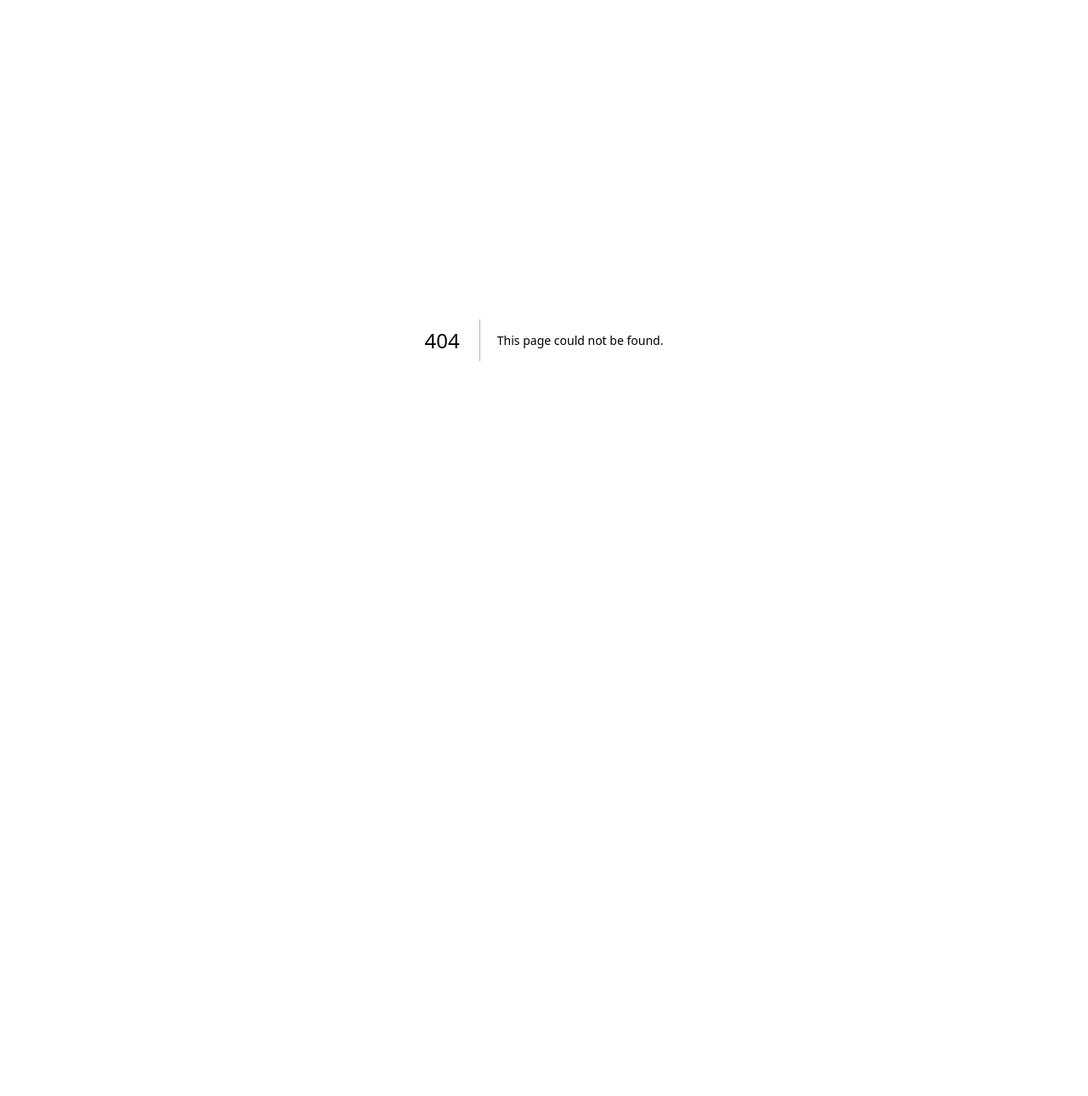
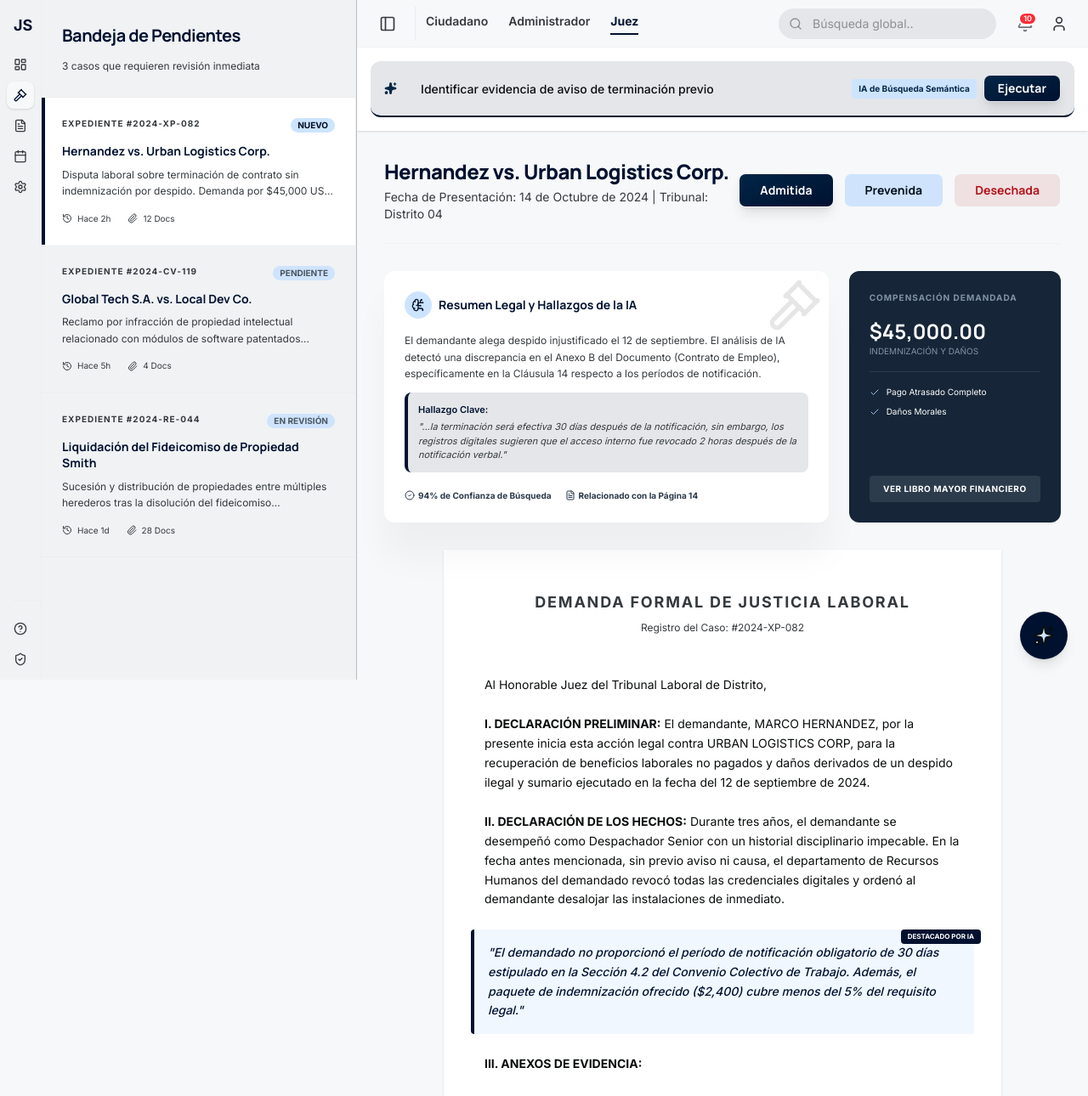
Before and after one commit to Edwin00821/juris-os, a Next.js app in the folder apps/web/: page /judge/cases/1 in a window 1280 px wide. Before the commit this address had no page. Shown: the top 1290 px of the page at 85% size. Before the commit the page ends 800 px from the top, so only its background shows below. Built offline with nearby package versions, Linux system fonts and the light colour scheme.

Commit message:
feat(judge): add detailed case review page with AI insights and document viewer

```diff
--- /dev/null
+++ b/apps/web/src/app/(app)/judge/cases/[id]/page.tsx
@@ -0,0 +1,13 @@
+import type { Metadata } from "next";
+import { JudgeCaseReviewPage } from "@/modules/judge/pages/judge-case-review-page";
+
+export const metadata: Metadata = {
+	title: "Revisión de Expediente | Justicia Soberana",
+	description: "Análisis detallado y revisión de documentos del caso legal.",
+};
+
+export default function CaseReview({ params }: { params: { id: string } }) {
+	const _id = params.id;
+
+	return <JudgeCaseReviewPage />;
+}
--- /dev/null
+++ b/apps/web/src/modules/judge/components/case-document-viewer.tsx
@@ -0,0 +1,83 @@
+export function CaseDocumentViewer() {
+	return (
+		<div className="mx-auto min-h-200 max-w-[65ch] bg-surface-container-lowest p-12 text-on-surface shadow-sm">
+			<div className="mb-12 text-center">
+				<h1 className="font-bold text-lg text-on-surface-variant uppercase tracking-widest">
+					Demanda Formal de Justicia Laboral
+				</h1>
+				<p className="mt-2 text-on-surface-variant text-xs">
+					Registro del Caso: #2024-XP-082
+				</p>
+			</div>
+
+			<div className="space-y-6 font-body text-on-surface text-sm leading-relaxed">
+				<p>Al Honorable Juez del Tribunal Laboral de Distrito,</p>
+
+				<p>
+					<strong className="font-bold">I. DECLARACIÓN PRELIMINAR:</strong> El
+					demandante, MARCO HERNANDEZ, por la presente inicia esta acción legal
+					contra URBAN LOGISTICS CORP, para la recuperación de beneficios
+					laborales no pagados y daños derivados de un despido ilegal y sumario
+					ejecutado en la fecha del 12 de septiembre de 2024.
+				</p>
+
+				<p>
+					<strong className="font-bold">II. DECLARACIÓN DE LOS HECHOS:</strong>{" "}
+					Durante tres años, el demandante se desempeñó como Despachador Senior
+					con un historial disciplinario impecable. En la fecha antes
+					mencionada, sin previo aviso ni causa, el departamento de Recursos
+					Humanos del demandado revocó todas las credenciales digitales y ordenó
+					al demandante desalojar las instalaciones de inmediato.
+				</p>
+
+				<div className="group relative -mx-4 rounded border-primary border-l-4 bg-primary-fixed/30 p-4">
+					<div className="absolute top-0 -right-2 rounded bg-primary px-2 py-0.5 font-bold text-[8px] text-white uppercase">
+						Destacado por IA
+					</div>
+					<p className="font-medium text-primary italic">
+						"El demandado no proporcionó el período de notificación obligatorio
+						de 30 días estipulado en la Sección 4.2 del Convenio Colectivo de
+						Trabajo. Además, el paquete de indemnización ofrecido ($2,400) cubre
+						menos del 5% del requisito legal."
+					</p>
+				</div>
+
+				<p>
+					<strong className="font-bold">III. ANEXOS DE EVIDENCIA:</strong>
+				</p>
+				<ul className="list-disc space-y-2 pl-5">
+					<li>
+						<strong>Anexo A:</strong> Contrato de Empleo Firmado (2021).
+					</li>
+					<li>
+						<strong>Anexo B:</strong> Declaración Notariada del Testigo Elena
+						Vance.
+					</li>
+					<li>
+						<strong>Anexo C:</strong> Registros Digitales de revocación de
+						acceso (Fuente: Auditoría de TI).
+					</li>
+				</ul>
+
+				<p>
+					Bajo pena de perjurio, certifico que los hechos aquí presentados son
+					verdaderos a mi leal saber y entender, y que esta acción no se
+					presenta con el propósito de acoso o retraso innecesario.
+				</p>
+
+				<div className="mt-20 flex justify-between border-on-surface-variant/20 border-t pt-4">
+					<div className="text-center">
+						<div className="mb-2 h-1 w-32 bg-on-surface-variant/20" />
+						<p className="font-bold text-[10px] uppercase">
+							Firma del Demandante
+						</p>
+					</div>
+					<div className="text-center">
+						<div className="mb-2 h-1 w-32 bg-on-surface-variant/20" />
+						<p className="font-bold text-[10px] uppercase">Asesor Legal</p>
+					</div>
+				</div>
+			</div>
+		</div>
+	);
+}
--- /dev/null
+++ b/apps/web/src/modules/judge/components/compensation-widget.tsx
@@ -0,0 +1,41 @@
+import { Check } from "lucide-react";
+
+export function CompensationWidget() {
+	return (
+		<div className="flex flex-col justify-between rounded-xl bg-tertiary-container p-6 text-white">
+			<div>
+				<h4 className="mb-4 font-bold text-[10px] text-on-tertiary-container uppercase tracking-widest">
+					Compensación Demandada
+				</h4>
+
+				<div className="space-y-4">
+					<div>
+						<p className="font-bold font-headline text-2xl">$45,000.00</p>
+						<p className="text-[10px] text-on-tertiary-container uppercase">
+							Indemnización y Daños
+						</p>
+					</div>
+
+					<div className="h-px bg-white/10" />
+
+					<ul className="space-y-2">
+						<li className="flex items-center gap-2 text-[10px]">
+							<Check className="size-3 text-primary-fixed-dim" /> Pago Atrasado
+							Completo
+						</li>
+						<li className="flex items-center gap-2 text-[10px]">
+							<Check className="size-3 text-primary-fixed-dim" /> Daños Morales
+						</li>
+					</ul>
+				</div>
+			</div>
+
+			<button
+				type="button"
+				className="mt-6 w-full rounded bg-white/10 py-2 font-bold text-[10px] uppercase tracking-wider transition-colors hover:bg-white/20"
+			>
+				Ver Libro Mayor Financiero
+			</button>
+		</div>
+	);
+}
--- /dev/null
+++ b/apps/web/src/modules/judge/components/legal-insight-summary.tsx
@@ -0,0 +1,49 @@
+import { BrainCircuit, CheckCircle2, FileText, Gavel } from "lucide-react";
+
+export function LegalInsightSummary() {
+	return (
+		<div className="group relative col-span-1 overflow-hidden rounded-xl bg-surface-container-lowest p-6 shadow-[0_40px_40px_0_rgba(25,28,30,0.04)] md:col-span-2">
+			<div className="absolute top-0 right-0 p-2 opacity-10 transition-opacity group-hover:opacity-20">
+				<Gavel className="size-16" />
+			</div>
+
+			<div className="mb-4 flex items-center gap-2">
+				<div className="flex size-8 items-center justify-center rounded-full bg-primary-fixed">
+					<BrainCircuit className="size-4 text-primary" />
+				</div>
+				<h4 className="font-bold font-headline text-primary text-sm">
+					Resumen Legal y Hallazgos de la IA
+				</h4>
+			</div>
+
+			<div className="space-y-3">
+				<p className="font-body text-on-surface-variant text-xs leading-relaxed">
+					El demandante alega despido injustificado el 12 de septiembre. El
+					análisis de IA detectó una discrepancia en el Anexo B del Documento
+					(Contrato de Empleo), específicamente en la Cláusula 14 respecto a los
+					períodos de notificación.
+				</p>
+
+				<div className="rounded-lg border-primary border-l-4 bg-surface-container-high p-3">
+					<p className="mb-1 font-semibold text-[11px] text-primary">
+						Hallazgo Clave:
+					</p>
+					<p className="text-[11px] text-on-surface-variant italic leading-normal">
+						"...la terminación será efectiva 30 días después de la notificación,
+						sin embargo, los registros digitales sugieren que el acceso interno
+						fue revocado 2 horas después de la notificación verbal."
+					</p>
+				</div>
+
+				<div className="flex gap-4 pt-2">
+					<span className="flex items-center gap-1 font-bold text-[10px] text-on-tertiary-fixed-variant">
+						<CheckCircle2 className="size-3" /> 94% de Confianza de Búsqueda
+					</span>
+					<span className="flex items-center gap-1 font-bold text-[10px] text-on-tertiary-fixed-variant">
+						<FileText className="size-3" /> Relacionado con la Página 14
+					</span>
+				</div>
+			</div>
+		</div>
+	);
+}
--- /dev/null
+++ b/apps/web/src/modules/judge/components/legal-semantic-search.tsx
@@ -0,0 +1,27 @@
+import { Button } from "@juris-os-/ui/components/button";
+import { Input } from "@juris-os-/ui/components/input";
+import { Sparkles } from "lucide-react";
+
+export function LegalSemanticSearch() {
+	return (
+		<div className="z-10 bg-surface-container-lowest p-4 shadow-sm">
+			<div className="relative mx-auto max-w-4xl">
+				<div className="flex items-center gap-3 rounded-xl border-primary border-b-2 bg-surface-container-high px-4 py-1">
+					<Sparkles className="size-6 fill-primary-container text-primary-container" />
+					<Input
+						type="text"
+						defaultValue="Identificar evidencia de aviso de terminación previo"
+						placeholder="Pida a la IA que busque puntos legales específicos o evidencia..."
+						className="w-full border-none bg-transparent font-medium text-sm shadow-none placeholder:text-on-surface-variant focus-visible:ring-0 focus-visible:ring-offset-0"
+					/>
+					<div className="flex items-center gap-2">
+						<span className="whitespace-nowrap rounded bg-primary-fixed px-2 py-1 font-bold text-[10px] text-primary-container">
+							IA de Búsqueda Semántica
+						</span>
+						<Button size="sm">Ejecutar</Button>
+					</div>
+				</div>
+			</div>
+		</div>
+	);
+}
--- /dev/null
+++ b/apps/web/src/modules/judge/pages/judge-case-review-page.tsx
@@ -0,0 +1,39 @@
+import { Button } from "@juris-os-/ui/components/button";
+import { CaseDocumentViewer } from "../components/case-document-viewer";
+import { CompensationWidget } from "../components/compensation-widget";
+import { LegalInsightSummary } from "../components/legal-insight-summary";
+import { LegalSemanticSearch } from "../components/legal-semantic-search";
+
+export function JudgeCaseReviewPage() {
+	return (
+		<main className="relative flex flex-1 flex-col overflow-hidden bg-surface">
+			<LegalSemanticSearch />
+
+			<div className="no-scrollbar flex-1 space-y-8 overflow-y-auto p-8">
+				<div className="flex items-center justify-between border-outline-variant/10 border-b pb-6">
+					<div>
+						<h2 className="font-extrabold font-headline text-2xl text-primary tracking-tight">
+							Hernandez vs. Urban Logistics Corp.
+						</h2>
+						<p className="mt-1 font-body text-on-surface-variant text-sm">
+							Fecha de Presentación: 14 de Octubre de 2024 | Tribunal: Distrito
+							04
+						</p>
+					</div>
+					<div className="flex gap-3">
+						<Button>Admitida</Button>
+						<Button variant="secondary">Prevenida</Button>
+						<Button variant="destructive">Desechada</Button>
+					</div>
+				</div>
+
+				<div className="grid grid-cols-1 gap-6 md:grid-cols-3">
+					<LegalInsightSummary />
+					<CompensationWidget />
+				</div>
+
+				<CaseDocumentViewer />
+			</div>
+		</main>
+	);
+}
```
